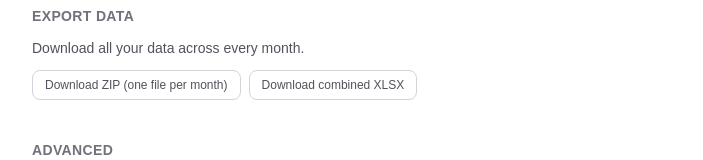
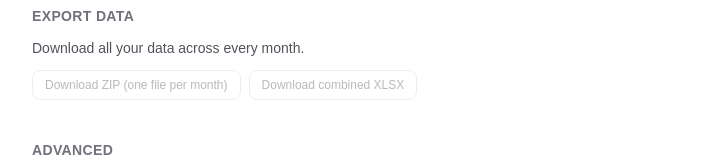
Before and after one commit to hellvita/niffler, a Next.js app: page /settings in a window 1280 px wide. Shown: the part 1195-1355 px from the top of the page, without its empty margins (288-991 px from the left). Built offline with nearby package versions, Linux system fonts and the light colour scheme; no server answers.

Commit message:
fix: disable export buttons when user has no data

```diff
--- a/components/settings/ExportAllSection.tsx
+++ b/components/settings/ExportAllSection.tsx
@@ -1,10 +1,14 @@
 'use client';
 import { useState } from 'react';
 import { downloadAllExportZip, downloadAllExportCombined } from '@/lib/api/export';
+import { useAllTimeSummary } from '@/lib/hooks/useSummary';
 
 export function ExportAllSection() {
   const [exportingZip, setExportingZip] = useState(false);
   const [exportingCombined, setExportingCombined] = useState(false);
+  const { data: summary } = useAllTimeSummary();
+
+  const hasData = !!summary && (summary.totalExpenses > 0 || summary.totalIncome > 0);
 
   const handleZip = async () => {
     setExportingZip(true);
@@ -21,17 +25,20 @@ export function ExportAllSection() {
       <p className="text-sm text-zinc-600 dark:text-zinc-400">
         Download all your data across every month.
       </p>
+      {summary && !hasData && (
+        <p className="text-xs text-zinc-400 dark:text-zinc-500">No data to export yet.</p>
+      )}
       <div className="flex flex-wrap gap-2">
         <button
           onClick={handleZip}
-          disabled={exportingZip || exportingCombined}
+          disabled={!hasData || exportingZip || exportingCombined}
           className="px-3 py-1.5 text-xs rounded-lg border border-zinc-300 dark:border-zinc-600 text-zinc-600 dark:text-zinc-400 hover:bg-zinc-50 dark:hover:bg-zinc-800 disabled:opacity-40 transition-colors"
         >
           {exportingZip ? 'Exporting…' : 'Download ZIP (one file per month)'}
         </button>
         <button
           onClick={handleCombined}
-          disabled={exportingZip || exportingCombined}
+          disabled={!hasData || exportingZip || exportingCombined}
           className="px-3 py-1.5 text-xs rounded-lg border border-zinc-300 dark:border-zinc-600 text-zinc-600 dark:text-zinc-400 hover:bg-zinc-50 dark:hover:bg-zinc-800 disabled:opacity-40 transition-colors"
         >
           {exportingCombined ? 'Exporting…' : 'Download combined XLSX'}
```
